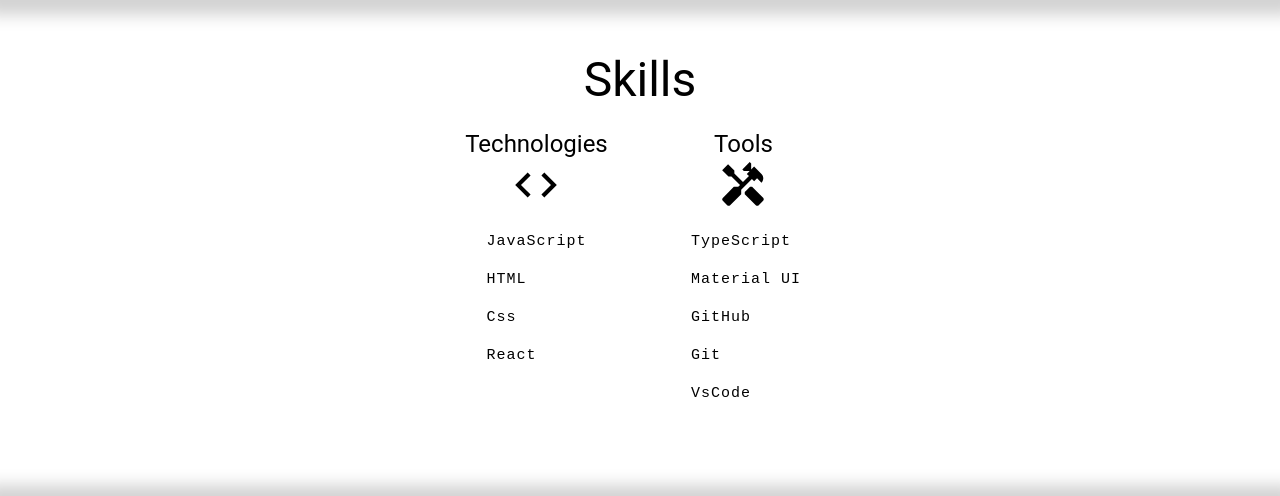
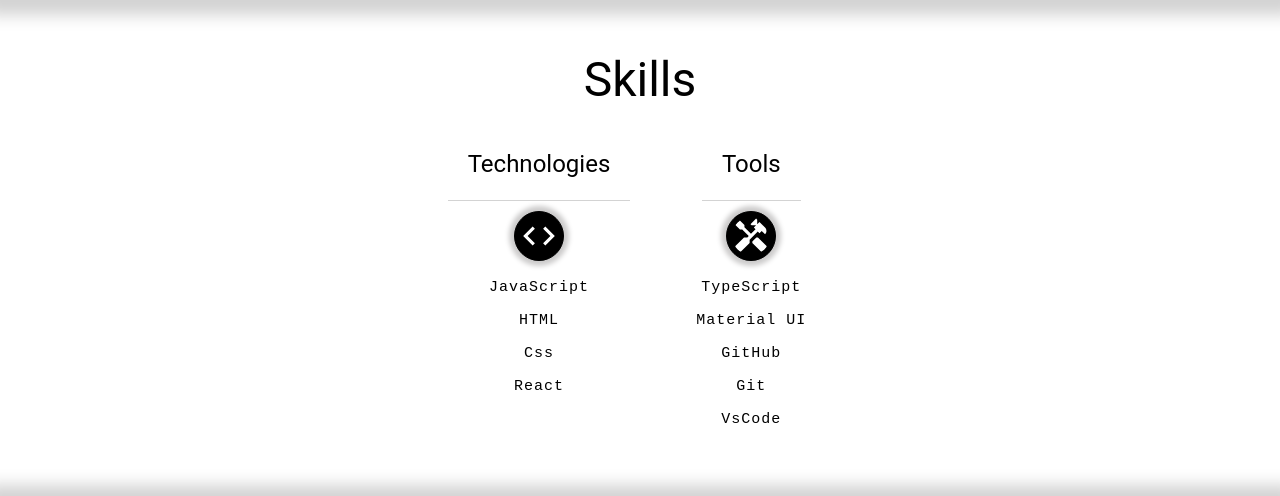
Before and after one commit to FiratSomek/Portfolio-react, a React (Create React App) app: page / in a window 1280 px wide. Shown: the part 1080-1576 px from the top of the page. Built offline with nearby package versions, Linux system fonts and the light colour scheme.

Commit message:
Update styles.css

```diff
--- a/src/components/Skills/styles.css
+++ b/src/components/Skills/styles.css
@@ -29,12 +29,32 @@
   padding: 10px;
 }
 .skill-info ul {
-  text-align: center;
+  display: flex;
+  flex-direction: column;
+  align-items: center;
+  justify-content: center;
   padding: 10px;
   letter-spacing: 1px;
   font-family: monospace;
 }
 .skill-info li {
-  margin: 5px;
+  display: flex;
+  flex-direction: column;
+  align-items: center;
+  justify-content: center;
+  text-align: center;
   font-size: 15px;
 }
+.bottom-line {
+  padding: 20px;
+  border-bottom: 1px solid lightgrey;
+}
+.skill-icon {
+  padding: 5px;
+  margin-top: 10px;
+  border: 1px solid black;
+  border-radius: 50%;
+  color: #fff;
+  background-color: black;
+  box-shadow: 0 0 5px 5px rgb(204, 203, 203);
+}
```
